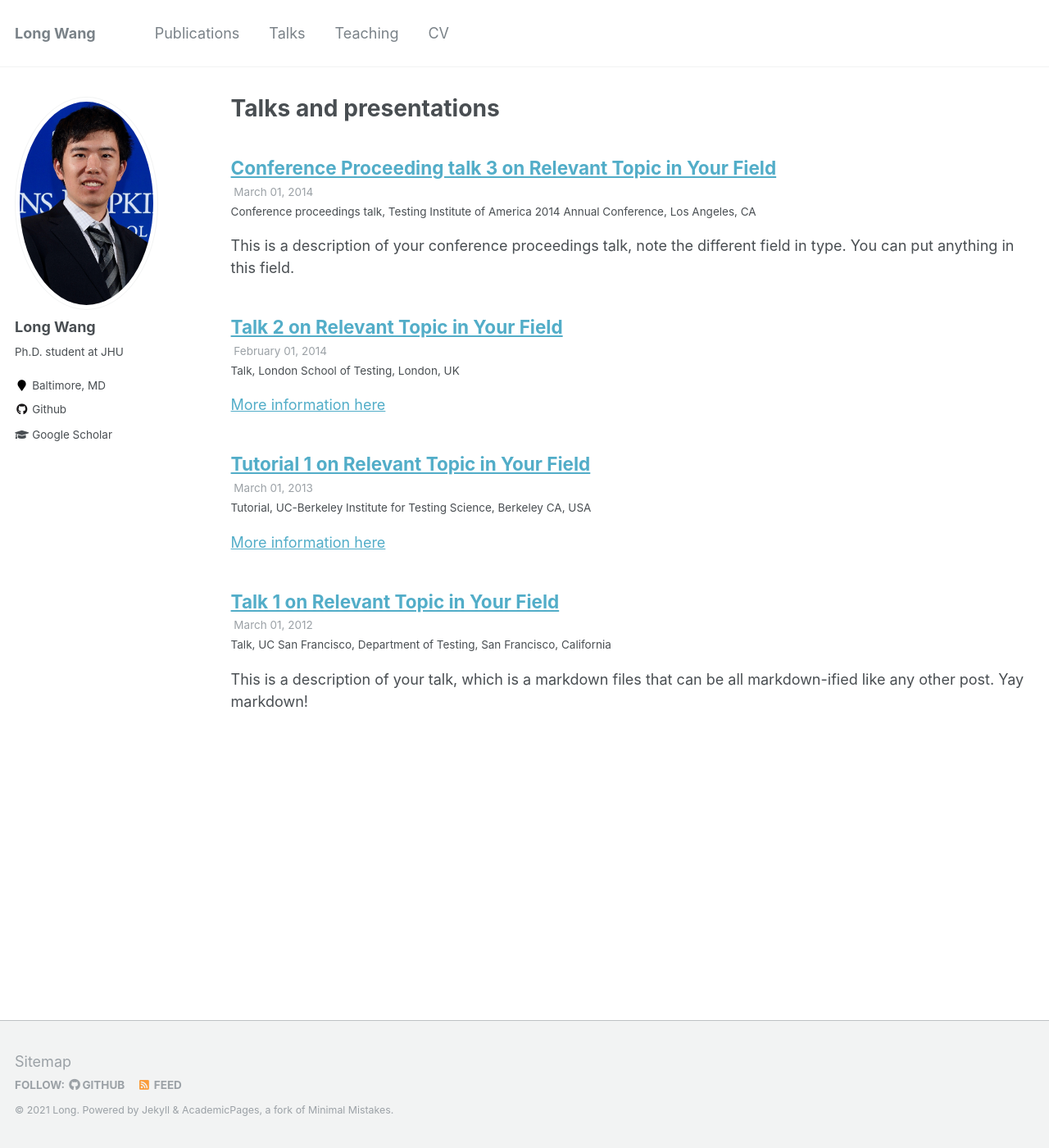
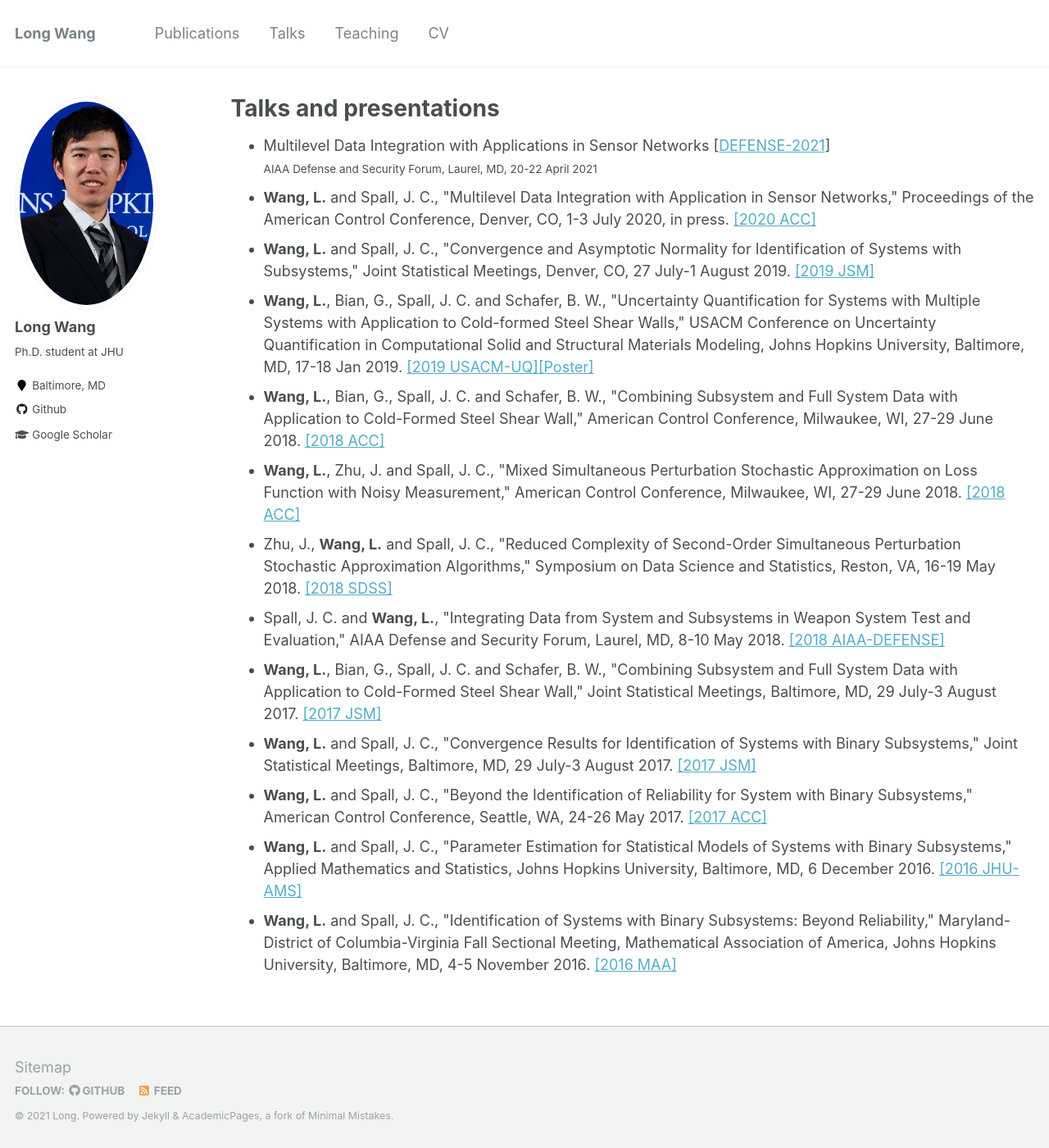
Before and after one commit to longwang-jhu/longwang-jhu.github.io, a Jekyll site: the page built from _pages/talks.html, in a window 1280 px wide and 1400 px high. Shown: the whole window at 82% size. Built offline with Jekyll 4.4.1, drawn with Linux system fonts in a browser that asks for light colours.

Commit message:
update talk

```diff
--- a/_pages/talks.html
+++ b/_pages/talks.html
@@ -5,6 +5,27 @@ permalink: /talks/
 author_profile: true
 ---
 
+<ul>
+    <li>
+        Multilevel Data Integration with Applications in Sensor Networks [<a href="https://defense.aiaa.org/">DEFENSE-2021</a>]<br>
+        <small>AIAA Defense and Security Forum, Laurel, MD, 20-22 April 2021</small>
+    </li>
+    <li><b>Wang, L.</b> and Spall, J. C., "Multilevel Data Integration with Application in Sensor Networks," Proceedings of the American Control Conference, Denver, CO, 1-3 July 2020, in press. <a href="http://acc2020.a2c2.org/">[2020 ACC]</a></li>
+    <li><b>Wang, L.</b> and Spall, J. C., "Convergence and Asymptotic Normality for Identification of Systems with Subsystems," Joint Statistical Meetings, Denver, CO, 27 July-1 August 2019. <a href="https://ww2.amstat.org/meetings/jsm/2019/index.cfm">[2019 JSM]</a></li>
+    <li><b>Wang, L.</b>, Bian, G., Spall, J. C. and Schafer, B. W., "Uncertainty Quantification for Systems with Multiple Systems with Application to Cold-formed Steel Shear Walls," USACM Conference on Uncertainty Quantification in Computational Solid and Structural Materials Modeling, Johns Hopkins University, Baltimore, MD, 17-18 Jan 2019. <a href="http://uq-materials2019.usacm.org/">[2019 USACM-UQ]</a><a href="2019_USACM_Poster.pdf">[Poster]</a></li>
+    <li><b>Wang, L.</b>, Bian, G., Spall, J. C. and Schafer, B. W., "Combining Subsystem and Full System Data with Application to Cold­-Formed Steel Shear Wall," American Control Conference, Milwaukee, WI, 27-29 June 2018. <a href="http://acc2018.a2c2.org/">[2018 ACC]</a></li>
+    <li><b>Wang, L.</b>, Zhu, J. and Spall, J. C., "Mixed Simultaneous Perturbation Stochastic Approximation on Loss Function with Noisy Measurement," American Control Conference, Milwaukee, WI, 27-29 June 2018. <a href="http://acc2018.a2c2.org/">[2018 ACC]</a></li>
+    <li>Zhu, J., <b>Wang, L.</b> and Spall, J. C., "Reduced Complexity of Second-Order Simultaneous Perturbation Stochastic Approximation Algorithms," Symposium on Data Science and Statistics, Reston, VA, 16-19 May 2018. <a href="https://ww2.amstat.org/meetings/sdss/2018/index.cfm">[2018 SDSS]</a></li>
+    <li>Spall, J. C. and <b>Wang, L.</b>, "Integrating Data from System and Subsystems in Weapon System Test and Evaluation," AIAA Defense and Security Forum, Laurel, MD, 8-10 May 2018. <a href="https://defense.aiaa.org/">[2018 AIAA-DEFENSE]</a></li>
+    <li><b>Wang, L.</b>, Bian, G., Spall, J. C. and Schafer, B. W., "Combining Subsystem and Full System Data with Application to Cold-Formed Steel Shear Wall," Joint Statistical Meetings, Baltimore, MD, 29 July-3 August 2017. <a href="https://ww2.amstat.org/meetings/jsm/2017/index.cfm">[2017 JSM]</a></li>
+    <li><b>Wang, L.</b> and Spall, J. C., "Convergence Results for Identification of Systems with Binary Subsystems," Joint Statistical Meetings, Baltimore, MD, 29 July-3 August 2017. <a href="https://ww2.amstat.org/meetings/jsm/2017/index.cfm">[2017 JSM]</a></li>
+    <li><b>Wang, L.</b> and Spall, J. C., "Beyond the Identification of Reliability for System with Binary Subsystems," American Control Conference, Seattle, WA, 24-26 May 2017. <a href="http://acc2017.a2c2.org/">[2017 ACC]</a></li>
+    <li><b>Wang, L.</b> and Spall, J. C., "Parameter Estimation for Statistical Models of Systems with Binary Subsystems," Applied Mathematics and Statistics, Johns Hopkins University, Baltimore, MD, 6 December 2016. <a href="https://engineering.jhu.edu/ams/news-and-events/calendar/">[2016 JHU-AMS]</a></li>
+    <li><b>Wang, L.</b> and Spall, J. C., "Identification of Systems with Binary Subsystems: Beyond Reliability," Maryland-District of Columbia-Virginia Fall Sectional Meeting, Mathematical Association of America, Johns Hopkins University, Baltimore, MD, 4-5 November 2016. <a href="http://sections.maa.org/mddcva/Fall2016Meeting.php">[2016 MAA]</a></li>
+</ul>
+
+
+<!---
 {% if site.talkmap_link == true %}
 
 <p style="text-decoration:underline;"><a href="/talkmap.html">See a map of all the places I've given a talk!</a></p>
@@ -14,3 +35,4 @@ author_profile: true
 {% for post in site.talks reversed %}
   {% include archive-single-talk.html %}
 {% endfor %}
+--->
```
Also changed, not shown: _pages/publications.md (+3 -3 lines).
